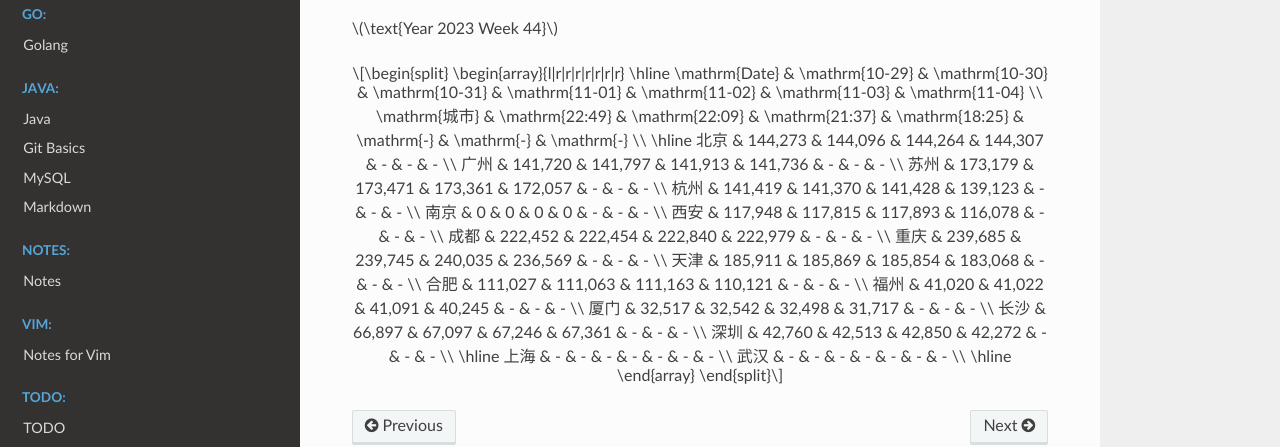
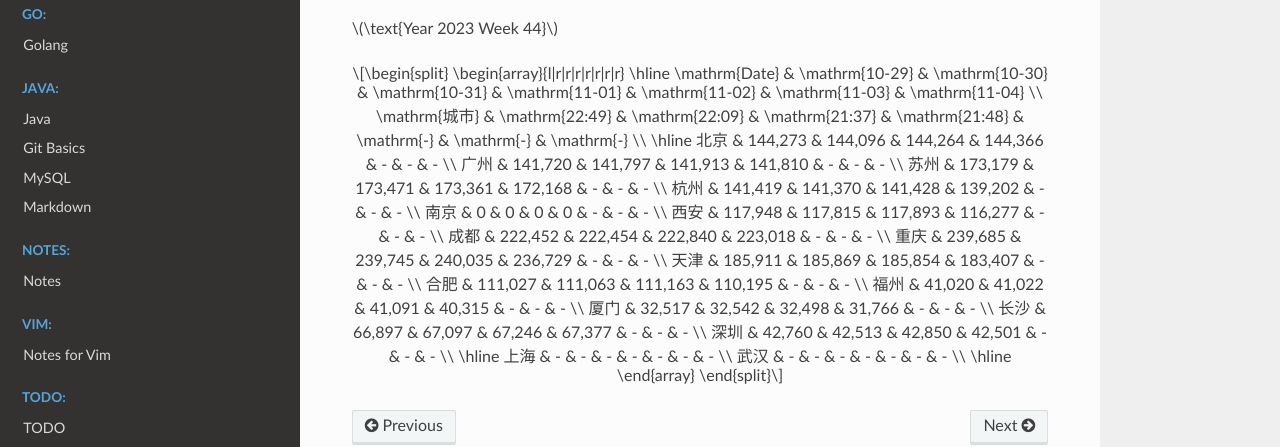
Before and after one commit to Pyrad/pyradnotes, a Sphinx documentation site: the page built from source/RealEstate/resalenumbers2023.md, in a window 1280 px wide and 900 px high, scrolled down 17105 px. Shown: the part 325-772 px from the top of the window. Built offline with Sphinx 7.4.7 and the Read the Docs theme 2.0.0, drawn with Linux system fonts in a browser that asks for light colours; a script that is not in the unit is left out.

Commit message:
Realestate Update resale numbers 2023-11-01 21:48

```diff
--- a/source/RealEstate/resalenumbers2023.md
+++ b/source/RealEstate/resalenumbers2023.md
@@ -1122,22 +1122,22 @@
 \begin{array}{l|r|r|r|r|r|r|r}
 \hline
 \mathrm{Date} & \mathrm{10-29} & \mathrm{10-30} & \mathrm{10-31} & \mathrm{11-01} & \mathrm{11-02} & \mathrm{11-03} & \mathrm{11-04} \\
-\mathrm{城市} & \mathrm{22:49} & \mathrm{22:09} & \mathrm{21:37} & \mathrm{18:25} & \mathrm{-} & \mathrm{-} & \mathrm{-} \\
+\mathrm{城市} & \mathrm{22:49} & \mathrm{22:09} & \mathrm{21:37} & \mathrm{21:48} & \mathrm{-} & \mathrm{-} & \mathrm{-} \\
 \hline
-北京 & 144,273 & 144,096 & 144,264 & 144,307 & - & - & - \\
-广州 & 141,720 & 141,797 & 141,913 & 141,736 & - & - & - \\
-苏州 & 173,179 & 173,471 & 173,361 & 172,057 & - & - & - \\
-杭州 & 141,419 & 141,370 & 141,428 & 139,123 & - & - & - \\
+北京 & 144,273 & 144,096 & 144,264 & 144,366 & - & - & - \\
+广州 & 141,720 & 141,797 & 141,913 & 141,810 & - & - & - \\
+苏州 & 173,179 & 173,471 & 173,361 & 172,168 & - & - & - \\
+杭州 & 141,419 & 141,370 & 141,428 & 139,202 & - & - & - \\
 南京 & 0 & 0 & 0 & 0 & - & - & - \\
-西安 & 117,948 & 117,815 & 117,893 & 116,078 & - & - & - \\
-成都 & 222,452 & 222,454 & 222,840 & 222,979 & - & - & - \\
-重庆 & 239,685 & 239,745 & 240,035 & 236,569 & - & - & - \\
-天津 & 185,911 & 185,869 & 185,854 & 183,068 & - & - & - \\
-合肥 & 111,027 & 111,063 & 111,163 & 110,121 & - & - & - \\
-福州 & 41,020 & 41,022 & 41,091 & 40,245 & - & - & - \\
-厦门 & 32,517 & 32,542 & 32,498 & 31,717 & - & - & - \\
-长沙 & 66,897 & 67,097 & 67,246 & 67,361 & - & - & - \\
-深圳 & 42,760 & 42,513 & 42,850 & 42,272 & - & - & - \\
+西安 & 117,948 & 117,815 & 117,893 & 116,277 & - & - & - \\
+成都 & 222,452 & 222,454 & 222,840 & 223,018 & - & - & - \\
+重庆 & 239,685 & 239,745 & 240,035 & 236,729 & - & - & - \\
+天津 & 185,911 & 185,869 & 185,854 & 183,407 & - & - & - \\
+合肥 & 111,027 & 111,063 & 111,163 & 110,195 & - & - & - \\
+福州 & 41,020 & 41,022 & 41,091 & 40,315 & - & - & - \\
+厦门 & 32,517 & 32,542 & 32,498 & 31,766 & - & - & - \\
+长沙 & 66,897 & 67,097 & 67,246 & 67,377 & - & - & - \\
+深圳 & 42,760 & 42,513 & 42,850 & 42,501 & - & - & - \\
 \hline
 上海 & - & - & - & - & - & - & - \\
 武汉 & - & - & - & - & - & - & - \\
```
Also changed, not shown: 1 other file.
